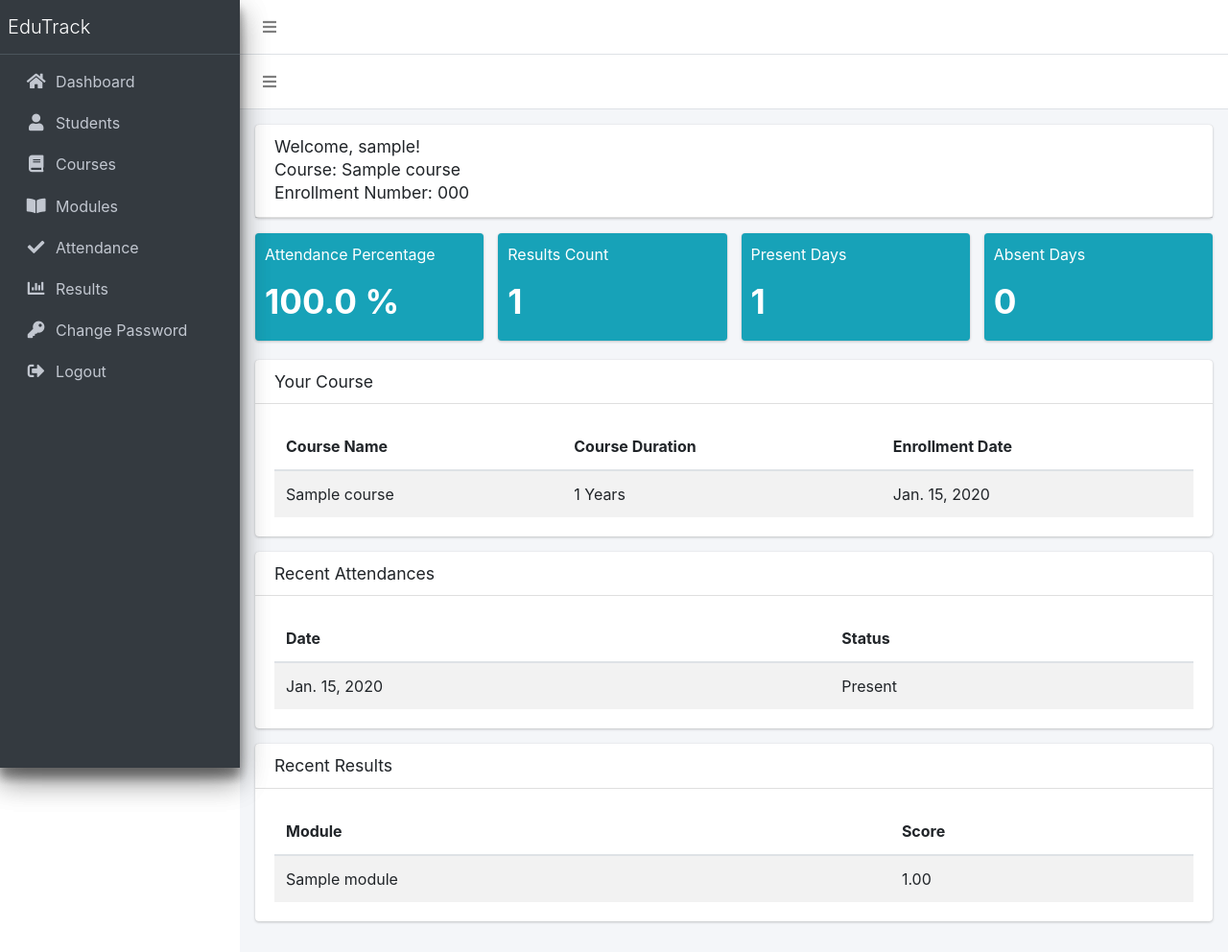
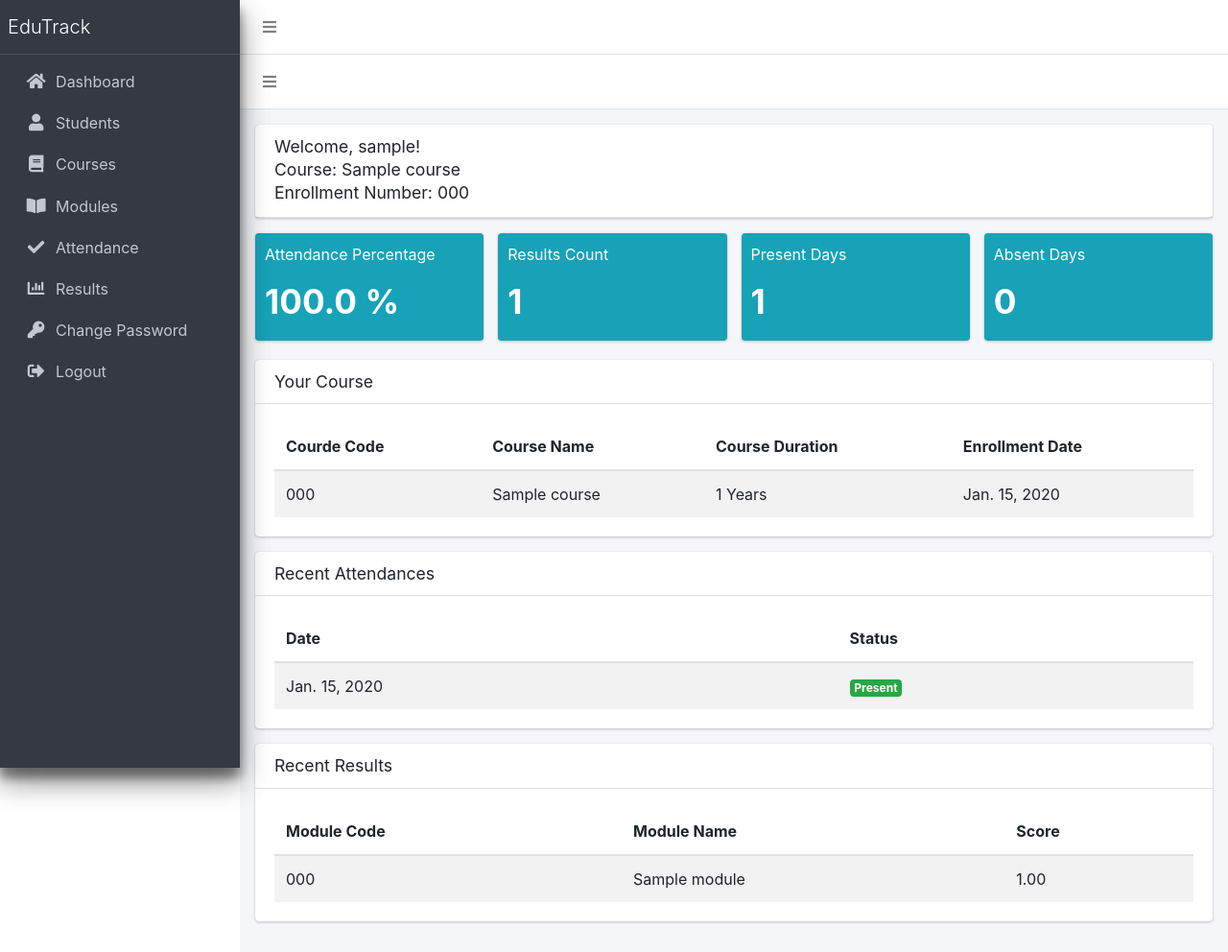
Before and after one commit to UjwalGuragain/EduTrack, a Django app: page /student-dashboard/ in a window 1280 px wide. Shown: the whole page at 96% size. Run offline with Django 5.2, Linux system fonts and the light colour scheme; a user stored in the database is signed in; tables that the repository leaves empty hold one stand-in row (values such as "Sample post"); some libraries are stand-ins or nearby versions.

Commit message:
refractor: add span class to display attendance status and add new column in table that displays course code and module code

```diff
--- a/student_management_system/edu_track/templates/edu_track/dashboards/student_dashboard.html
+++ b/student_management_system/edu_track/templates/edu_track/dashboards/student_dashboard.html
@@ -55,6 +55,7 @@
         <table class = "table bordered table-striped">
             <thead>
                 <tr>
+                    <th>Courde Code</th>
                     <th>Course Name</th>
                     <th>Course Duration</th>
                     <th>Enrollment Date</th>
@@ -63,6 +64,7 @@
             <tbody>
                 {% for course in enrolled_course %}
                 <tr>
+                    <td>{{ course.course_code }}</td>
                     <td>{{ course.course_name }}</td>
                     <td>{{ course.course_duration }} Years</td>
                     <td>{{ student.enrollment_date }}</td>
@@ -92,7 +94,17 @@
                 {% for attendance in recent_attendance %}
                 <tr>
                     <td>{{ attendance.date }}</td>
-                    <td>{{ attendance.status }}</td>
+                    <td>
+                        {% if attendance.status == "Present" %}
+                            <span class="badge badge-success">
+                                Present
+                            </span>
+                        {% else %}
+                            <span class="badge badge-danger">
+                                Absent
+                            </span>
+                        {% endif %}
+                    </td>
                 </tr>
                 {% endfor %}
             </tbody>
@@ -112,13 +124,15 @@
         <table class = "table bordered table-striped">
             <thead>
                 <tr>
-                    <th>Module</th>
+                    <th>Module Code</th>
+                    <th>Module Name</th>
                     <th>Score</th>
                 </tr>
             </thead>
             <tbody>
                 {% for result in recent_result %}
                 <tr>
+                    <td>{{ result.module.module_code }}</td>
                     <td>{{ result.module.module_name }}</td>
                     <td>{{ result.obtained_marks }}</td>
                 </tr>
```
